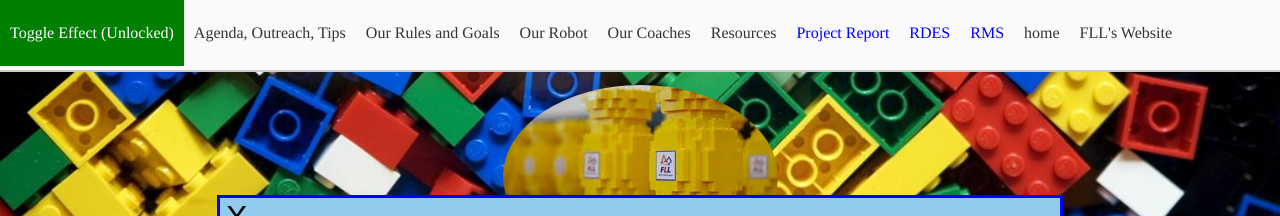
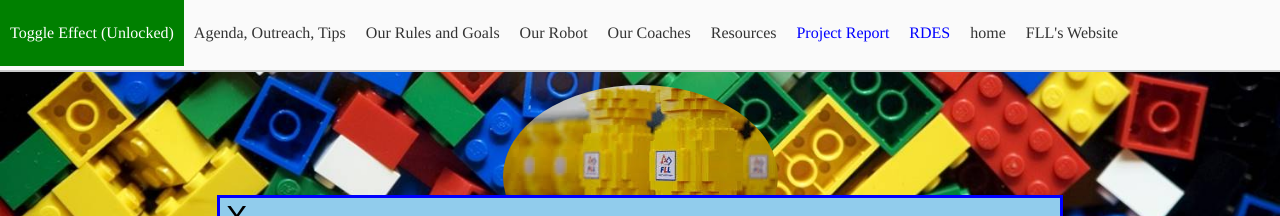
Before and after one commit to fan5fll/fan5fll, a Jekyll site: the page built from index.html, in a window 1280 px wide. Shown: the top 216 px of the page. Built offline with Jekyll 4.4.1, drawn with Linux system fonts in a browser that asks for light colours; nearby versions of some CDN libraries; comment, search, counter and statistics services are not loaded.

Commit message:
made the changes that i wouldve made at the tournament

```diff
--- a/_includes/header.html
+++ b/_includes/header.html
@@ -14,7 +14,7 @@
                 <li><a href="ComLink.html" >Resources</a></li>
                 <li><a class="pdf" href="project.pdf" target="_blank">Project Report</a></li>
                 <li><a class="pdf" target="_blank" href="rdes.pdf" >RDES</a></li>
-            	<li><a class="pdf" target="_blank" href="rms.pdf" >RMS</a></li>
+            	<!--<li><a class="pdf" target="_blank" href="rms.pdf" >RMS</a></li>-->
             	<li><a href="index.html" >home</a></li>
             <li><a href="http://www.firstlegoleague.org" target="_blank">FLL's Website</a></li>
 
```
Also changed, not shown: 6 other files.
